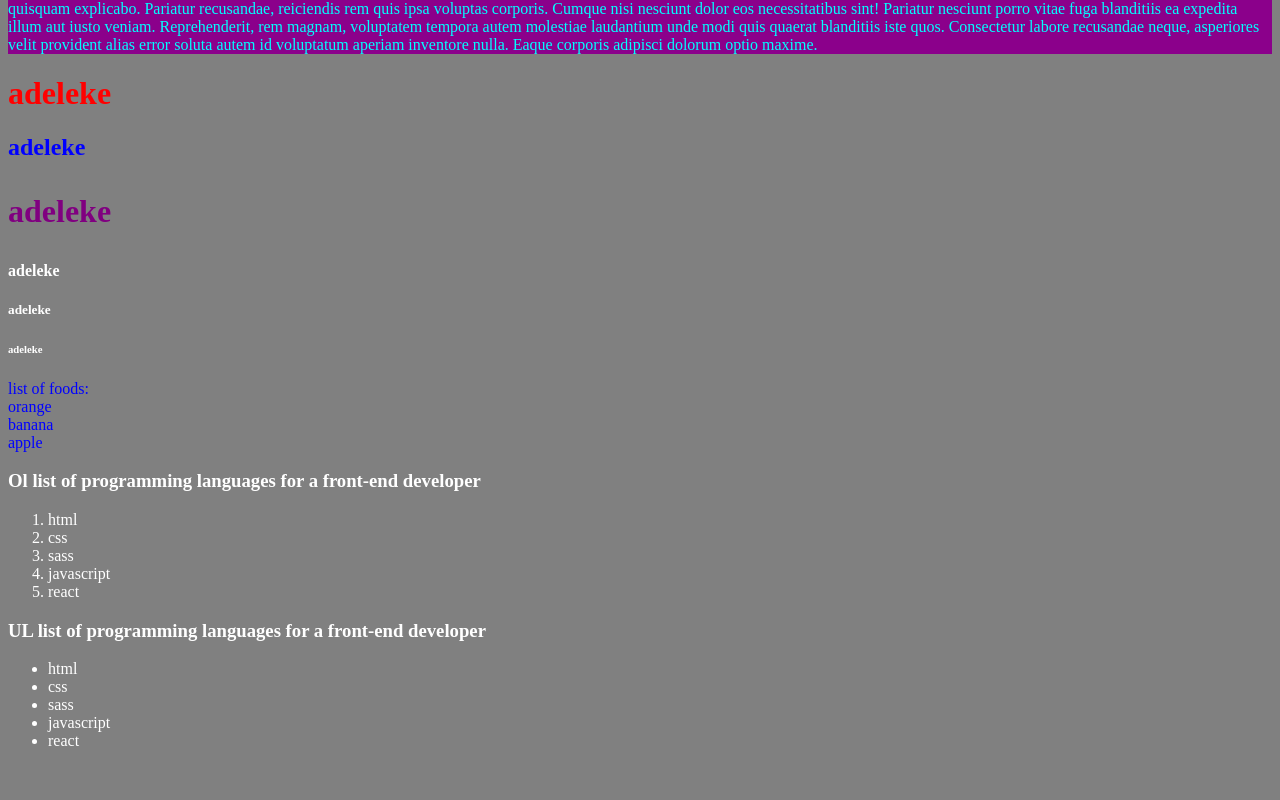
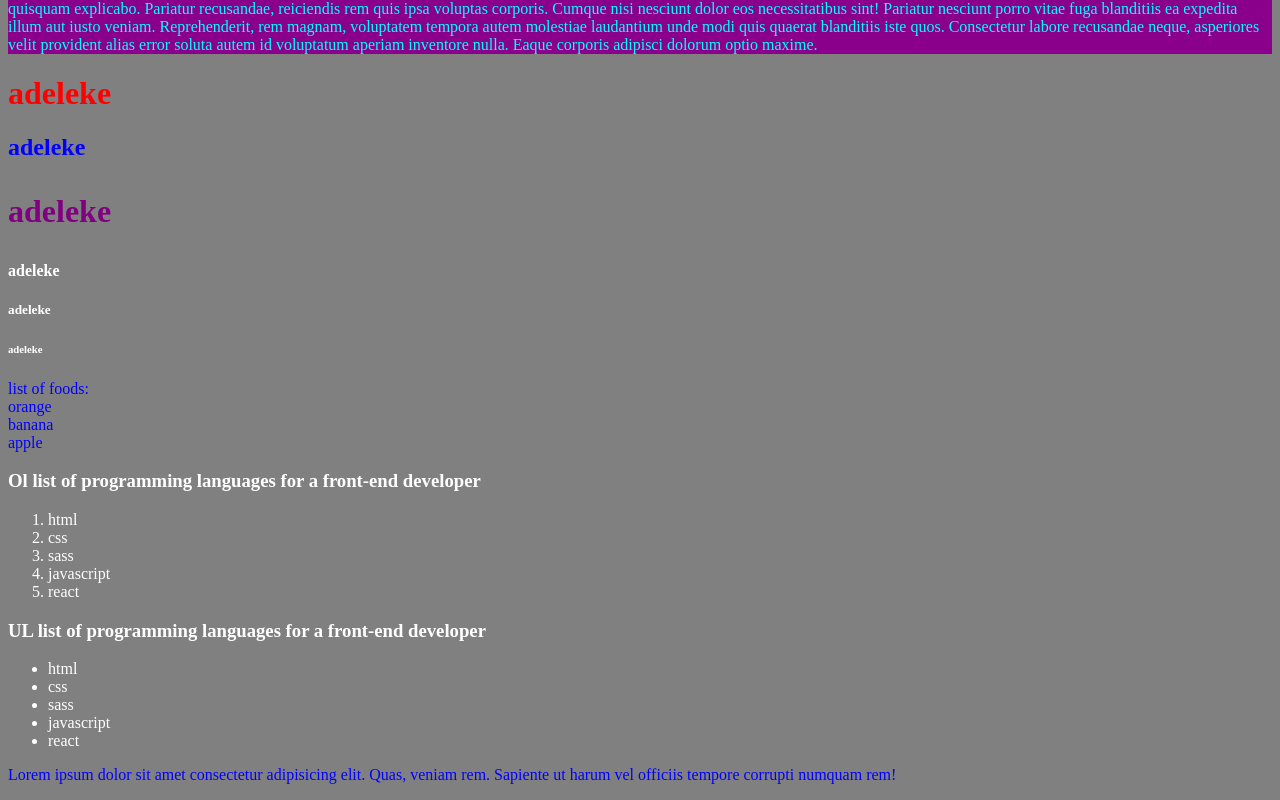
Before and after one commit to AdelekeOlu/html-class, a plain HTML site: page index.html in a window 1280 px wide. Shown: the part 960-1760 px from the top of the page. Before the commit the page ends 1726 px from the top, so only its background shows below. Drawn offline with Linux system fonts and the light colour scheme.

Commit message:
version two

```diff
--- a/index.html
+++ b/index.html
@@ -58,7 +58,7 @@
             <li>javascript</li>
             <li>react</li>
     </ul>
-
-
+    <!-- add a paragraph -->
+<p>Lorem ipsum dolor sit amet consectetur adipisicing elit. Quas, veniam rem. Sapiente ut harum vel officiis tempore corrupti numquam rem!</p>
 </body>
 </html>
--- a/style.css
+++ b/style.css
@@ -2,6 +2,8 @@
     color: purple;
     font-size: 2.5vw;
 }
+
+/* navbar css below */
 
 @media(max-width:600px){
     body{
@@ -13,3 +15,4 @@ html,body{
     overflow-x: hidden;
     width: 100%;
 }
+}
```
